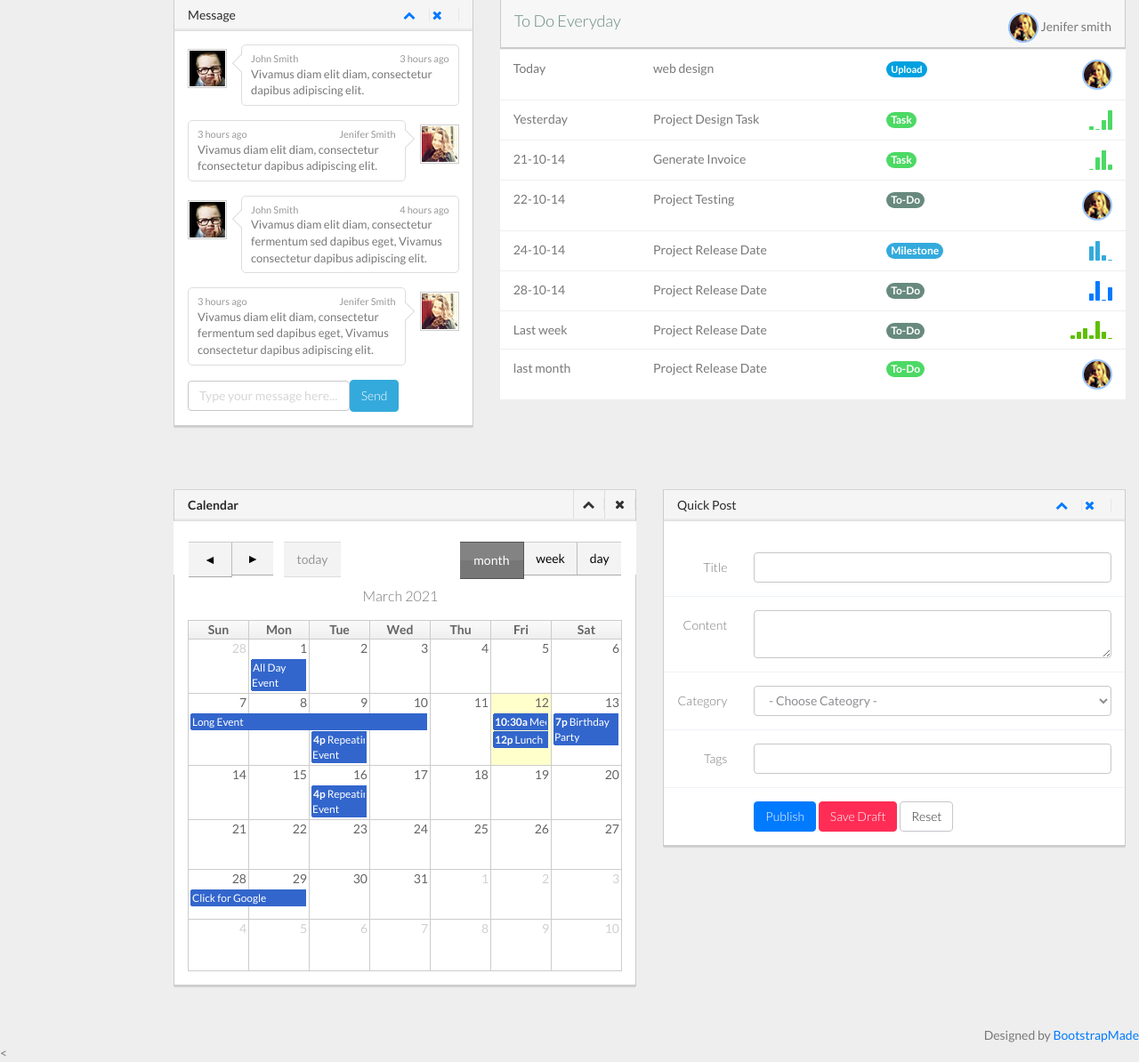
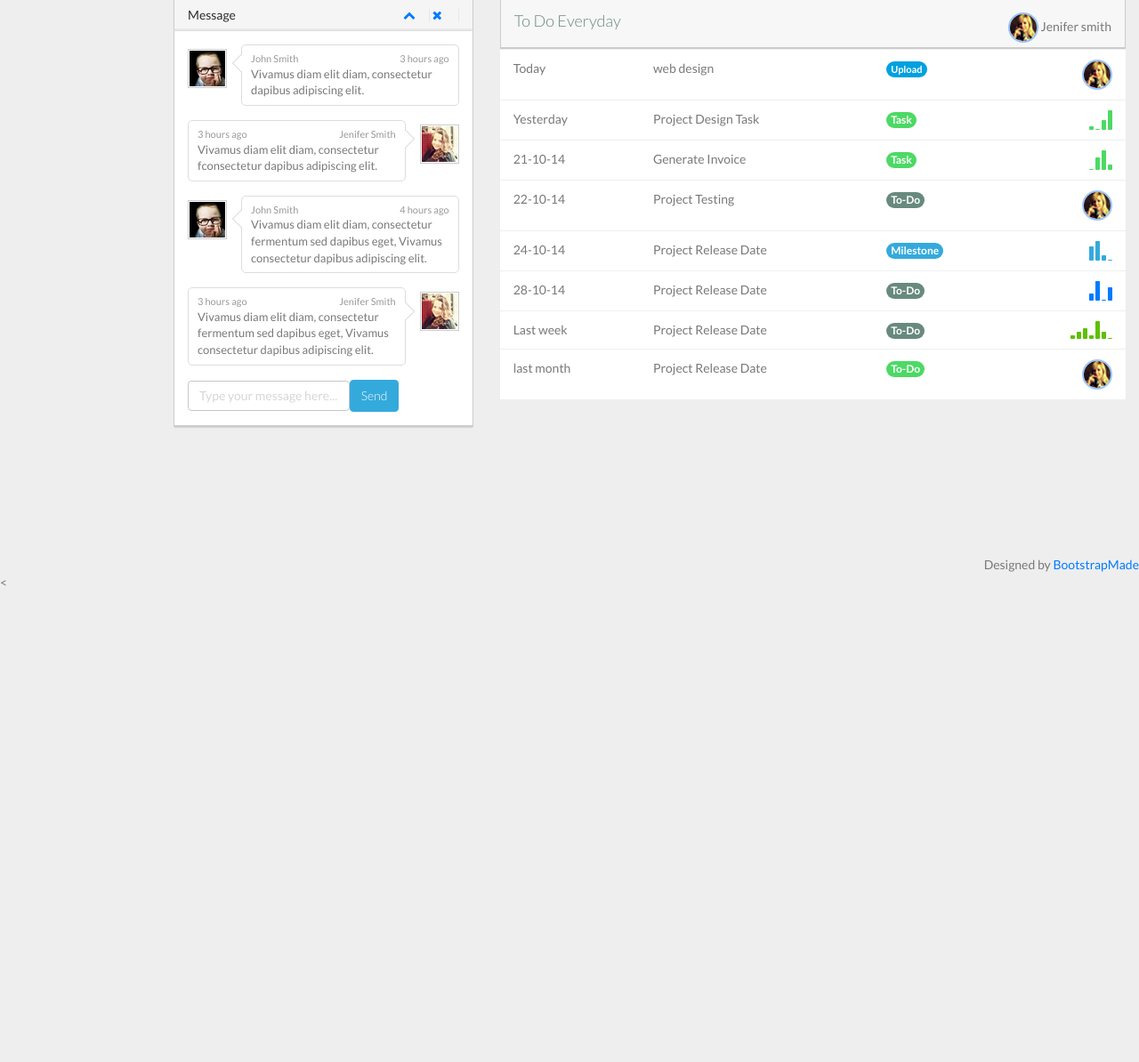
Before and after one commit to HDietrich416/BitcoinDashboard, a Flask app: page / in a window 1280 px wide. Shown: the part 1490-2684 px from the top of the page at 89% size. After the commit the page ends 2149 px from the top, so only its background shows below. Run offline with Flask 2, Linux system fonts and the light colour scheme.

Commit message:
remove unnecessary aspects of index.html template

```diff
--- a/templates/index.html
+++ b/templates/index.html
@@ -945,7 +945,7 @@
           </div>
         </div><br><br>
 
-        <div class="row">
+        <!-- <div class="row">
           <div class="col-md-6 portlets">
             <div class="panel panel-default">
               <div class="panel-heading">
@@ -953,14 +953,14 @@
                 <div class="panel-actions">
                   <a href="#" class="wminimize"><i class="fa fa-chevron-up"></i></a>
                   <a href="#" class="wclose"><i class="fa fa-times"></i></a>
-                </div>
+                </div> -->
 
               </div><br><br><br>
-              <div class="panel-body">
+              <!-- <div class="panel-body"> -->
                 <!-- Widget content -->
 
                 <!-- Below line produces calendar. I am using FullCalendar plugin. -->
-                <div id="calendar"></div>
+                <!-- <div id="calendar"></div>
 
               </div>
             </div>
@@ -980,25 +980,25 @@
               <div class="panel-body">
                 <div class="padd">
 
-                  <div class="form quick-post">
+                  <div class="form quick-post"> -->
                     <!-- Edit profile form (not working)-->
-                    <form class="form-horizontal">
+                    <!-- <form class="form-horizontal"> -->
                       <!-- Title -->
-                      <div class="form-group">
+                      <!-- <div class="form-group">
                         <label class="control-label col-lg-2" for="title">Title</label>
                         <div class="col-lg-10">
                           <input type="text" class="form-control" id="title">
                         </div>
-                      </div>
+                      </div> -->
                       <!-- Content -->
-                      <div class="form-group">
+                      <!-- <div class="form-group">
                         <label class="control-label col-lg-2" for="content">Content</label>
                         <div class="col-lg-10">
                           <textarea class="form-control" id="content"></textarea>
                         </div>
-                      </div>
+                      </div> -->
                       <!-- Cateogry -->
-                      <div class="form-group">
+                      <!-- <div class="form-group">
                         <label class="control-label col-lg-2">Category</label>
                         <div class="col-lg-10">
                           <select class="form-control">
@@ -1009,29 +1009,29 @@
                                                   <option value="4">Funny</option>
                                                 </select>
                         </div>
-                      </div>
+                      </div> -->
                       <!-- Tags -->
-                      <div class="form-group">
+                      <!-- <div class="form-group">
                         <label class="control-label col-lg-2" for="tags">Tags</label>
                         <div class="col-lg-10">
                           <input type="text" class="form-control" id="tags">
                         </div>
-                      </div>
+                      </div> -->
 
                       <!-- Buttons -->
-                      <div class="form-group">
+                      <!-- <div class="form-group">
                         <!-- Buttons -->
-                        <div class="col-lg-offset-2 col-lg-9">
+                        <!-- <div class="col-lg-offset-2 col-lg-9">
                           <button type="submit" class="btn btn-primary">Publish</button>
                           <button type="submit" class="btn btn-danger">Save Draft</button>
                           <button type="reset" class="btn btn-default">Reset</button>
                         </div>
                       </div>
                     </form>
-                  </div>
+                  </div> -->
 
 
-                </div>
+                <!-- </div> -->
                 <div class="widget-foot">
                   <!-- Footer goes here -->
                 </div>
```
